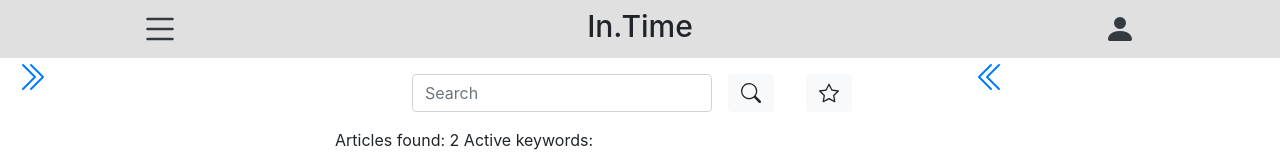
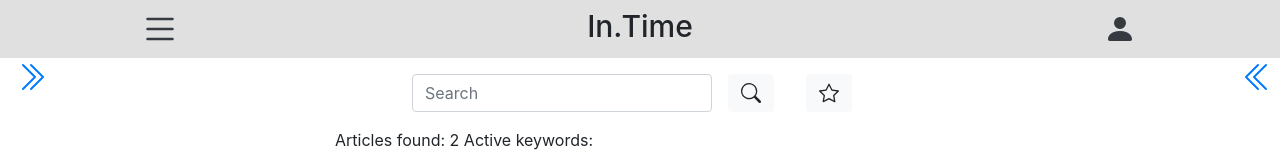
Before and after one commit to carolineps083/intime, a Vue app in the folder intime-project/: page / in a window 1280 px wide. Shown: the top 160 px of the page. Built offline with nearby package versions, Linux system fonts and the light colour scheme; what vue-lodash would draw is missing.

Commit message:
fixed position arrow icon position right menu

```diff
--- a/intime-project/src/components/rightMenu.vue
+++ b/intime-project/src/components/rightMenu.vue
@@ -1,5 +1,6 @@
 <template>
   <b-row>
+    <b-col cols="10" v-if="!sxMenu"></b-col>
     <b-col cols="2" class>
       <a href="#" v-on:click="openClose()">
         <div class="h2 mb-0" v-if="sxMenu">
```
Also changed, not shown: intime-project/src/components/leftMenu.vue (line endings or trailing spaces).
